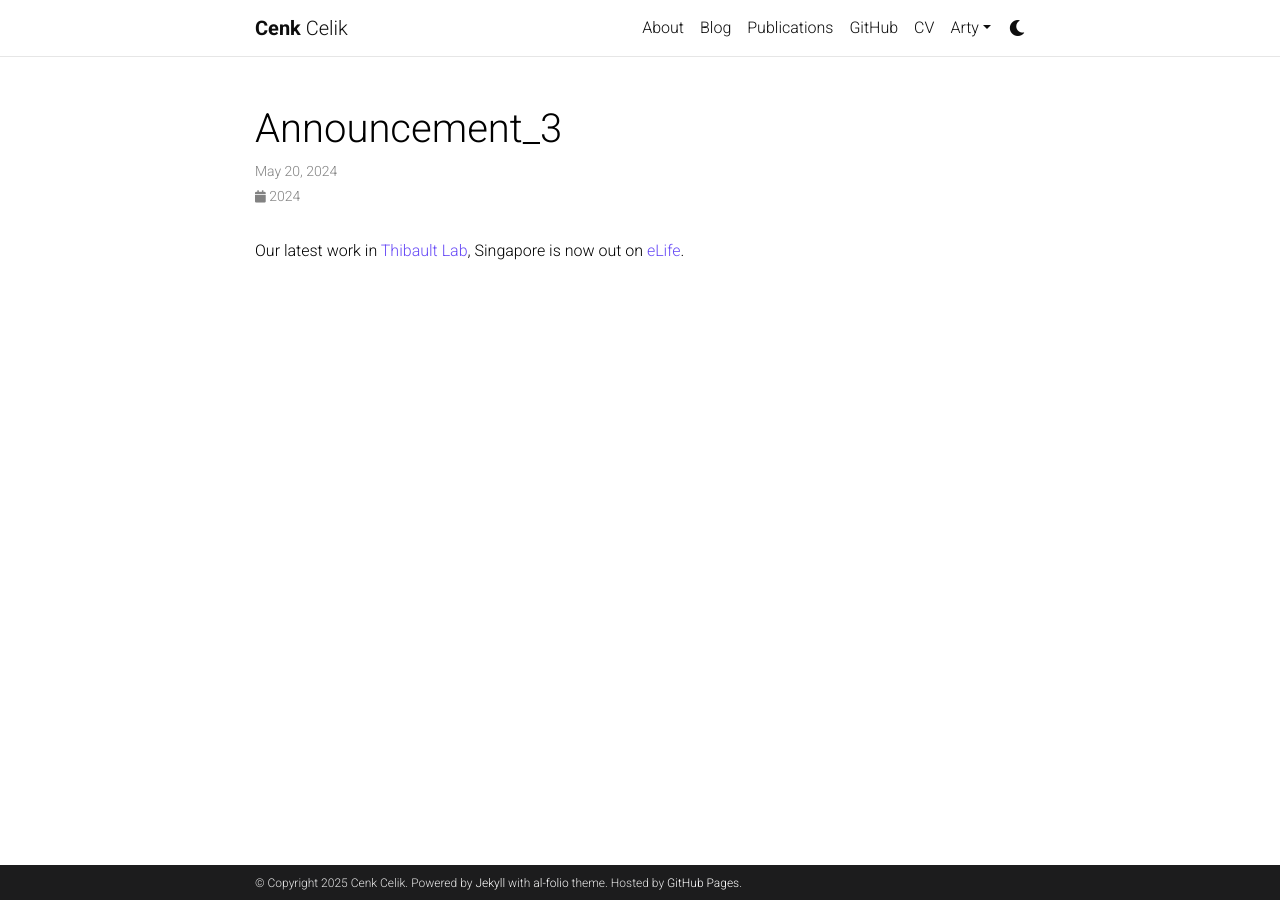
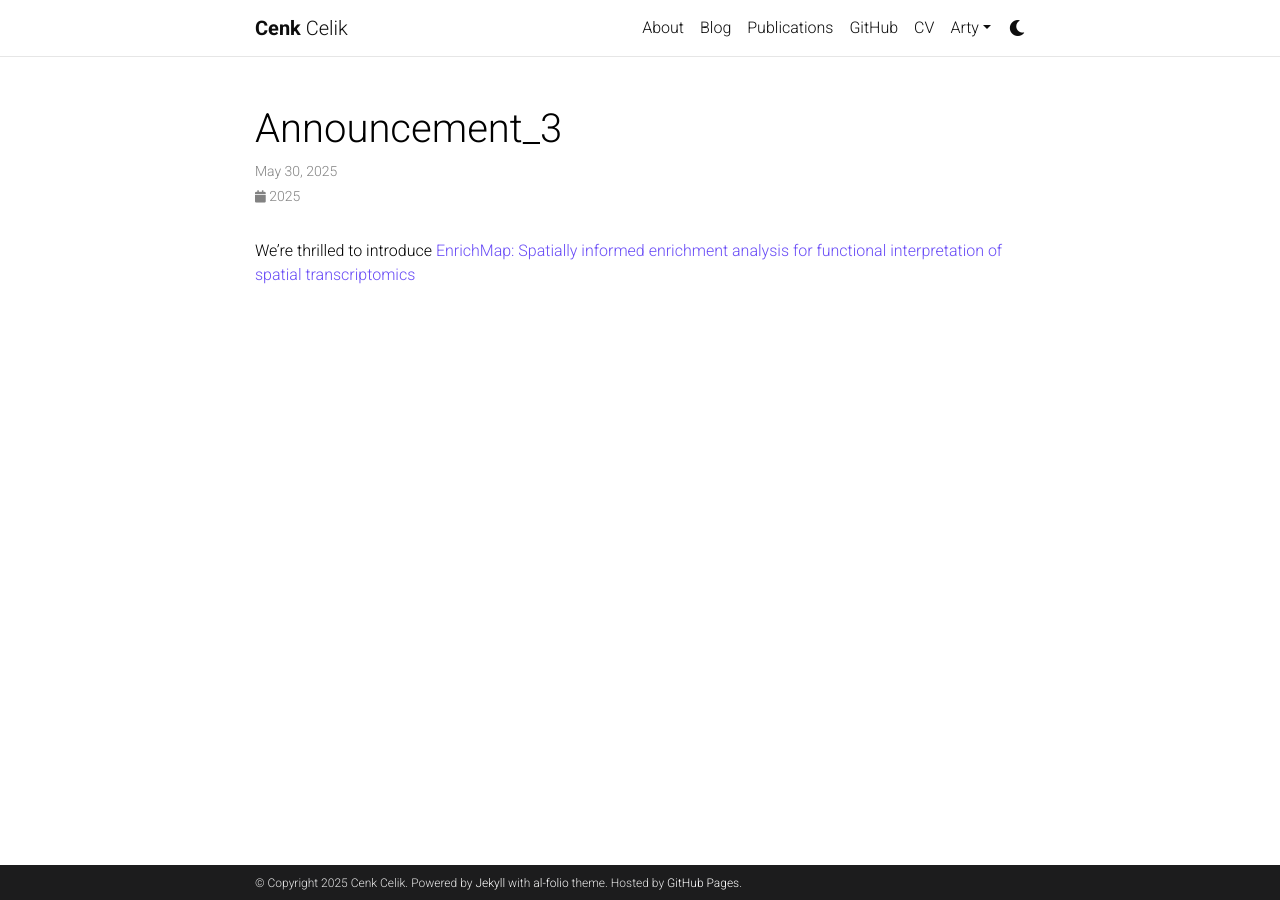
Before and after one commit to cenk-celik/cenk-celik.github.io, a Jekyll site: the page built from _news/announcement_3.md, in a window 1280 px wide. Built offline with Jekyll 4.4.1, drawn with Linux system fonts in a browser that asks for light colours; comment, search, counter and statistics services are not loaded; a style sheet for code colours, icons or effects is not loaded.

Commit message:
news updated

```diff
--- a/_news/announcement_3.md
+++ b/_news/announcement_3.md
@@ -1,7 +1,7 @@
 ---
 layout: post
-date: 2024-05-20 10:11:00-0400
+date: 2025-05-30 10:11:00-0400
 inline: true
 ---
 
-Our latest work in [Thibault Lab](http://www.thibaultlab.com), Singapore is now out on [eLife](https://elifesciences.org/articles/95113).
+We’re thrilled to introduce [EnrichMap: Spatially informed enrichment analysis for functional interpretation of spatial transcriptomics](https://doi.org/10.1101/2025.05.30.656960)
```
